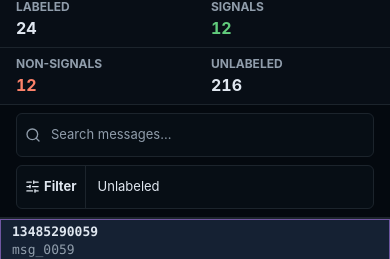
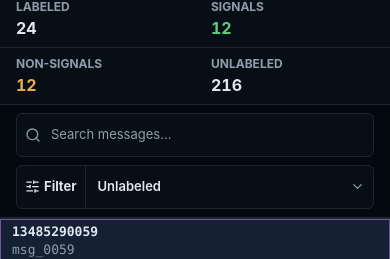
Before and after one commit to evgesha9400/Verasig, a React (Vite) app in the folder web/: page / in a window 390 px wide. Shown: the part 348-607 px from the top of the page. Built offline with nearby package versions, Linux system fonts and the light colour scheme.

Commit message:
fix(web): keep source label filters selectable
- Replace the native message filter select with an accessible listbox popover.

- Keep filter options open until selection, Escape, or outside pointer input.

- Align labeled row highlights with green and yellow label button states.

```diff
--- a/web/src/App.css
+++ b/web/src/App.css
@@ -218,7 +218,7 @@
 }
 
 .stat-item-warning strong {
-  color: var(--danger);
+  color: var(--warning);
 }
 
 .reader-controls {
@@ -231,20 +231,33 @@
   padding: var(--space-sm) var(--space-lg);
 }
 
-.filter-field {
+.filter-menu-wrapper {
+  position: relative;
+}
+
+.filter-trigger {
   align-items: center;
   background: color-mix(in oklch, var(--surface-raised) 70%, var(--surface));
   border: 1px solid var(--border);
   border-radius: var(--radius-sm);
+  color: var(--ink);
   display: inline-flex;
   height: 34px;
-  overflow: hidden;
+  padding: 0;
+  transition:
+    background-color 160ms ease-out,
+    border-color 160ms ease-out;
 }
 
-.filter-field span {
+.filter-trigger:hover,
+.filter-trigger[aria-expanded="true"] {
+  background: var(--surface-active);
+  border-color: var(--border-strong);
+}
+
+.filter-trigger-label {
   align-items: center;
   border-right: 1px solid var(--border);
-  color: var(--ink);
   display: inline-flex;
   font-size: var(--text-label);
   font-weight: var(--weight-bold);
@@ -254,15 +267,74 @@
   padding: 0 var(--space-sm);
 }
 
-.filter-field select {
-  appearance: none;
-  background: transparent;
-  border: 0;
-  color: var(--ink);
+.filter-trigger-value {
   font-size: var(--text-label);
+  font-weight: var(--weight-semibold);
   line-height: var(--line-label);
   min-width: 140px;
   padding: 0 var(--space-md);
+  text-align: left;
+}
+
+.filter-trigger-chevron {
+  color: var(--muted);
+  margin-right: var(--space-sm);
+  transition: transform 160ms ease-out;
+}
+
+.filter-trigger[aria-expanded="true"] .filter-trigger-chevron {
+  transform: rotate(180deg);
+}
+
+.filter-popover {
+  background: var(--surface-raised);
+  border: 1px solid var(--border-strong);
+  border-radius: var(--radius-sm);
+  box-shadow: 0 8px 24px
+    color-mix(in oklch, oklch(0.18 0.018 250) 18%, transparent);
+  display: flex;
+  flex-direction: column;
+  gap: 2px;
+  min-width: 100%;
+  padding: var(--space-xs);
+  position: absolute;
+  right: 0;
+  top: calc(100% + var(--space-xs));
+  z-index: 10;
+}
+
+.filter-option {
+  align-items: center;
+  background: transparent;
+  border: 0;
+  border-radius: var(--radius-xs);
+  color: var(--ink);
+  display: flex;
+  font-size: var(--text-label);
+  font-weight: var(--weight-semibold);
+  gap: var(--space-md);
+  height: 32px;
+  justify-content: space-between;
+  line-height: var(--line-label);
+  min-width: 180px;
+  padding: 0 var(--space-sm);
+  text-align: left;
+  transition: background-color 140ms ease-out;
+  white-space: nowrap;
+}
+
+.filter-option:hover,
+.filter-option:focus-visible {
+  background: var(--surface-active);
+}
+
+.filter-option[aria-selected="true"] {
+  background: color-mix(in oklch, var(--primary) 16%, var(--surface-active));
+}
+
+.filter-option svg {
+  color: var(--primary);
+  flex: 0 0 auto;
 }
 
 .search-field {
@@ -340,21 +412,29 @@
 }
 
 .message-row-signal {
-  background: color-mix(in oklch, var(--success) 10%, var(--surface));
+  background: var(--success-soft);
+}
+
+.message-row-signal:hover {
+  background: var(--success-soft);
 }
 
 .message-row-signal[aria-current="true"] {
-  background: color-mix(in oklch, var(--success) 15%, var(--surface));
-  box-shadow: inset 0 0 0 1px color-mix(in oklch, var(--success) 60%, var(--border));
+  background: var(--success-soft);
+  box-shadow: inset 0 0 0 1px color-mix(in oklch, var(--success) 68%, var(--border));
 }
 
 .message-row-non_signal {
-  background: color-mix(in oklch, var(--warning) 10%, var(--surface));
+  background: var(--warning-soft);
+}
+
+.message-row-non_signal:hover {
+  background: var(--warning-soft);
 }
 
 .message-row-non_signal[aria-current="true"] {
-  background: color-mix(in oklch, var(--warning) 15%, var(--surface));
-  box-shadow: inset 0 0 0 1px color-mix(in oklch, var(--warning) 60%, var(--border));
+  background: var(--warning-soft);
+  box-shadow: inset 0 0 0 1px color-mix(in oklch, var(--warning) 68%, var(--border));
 }
 
 .message-row:focus-visible {
@@ -439,7 +519,7 @@
 
 .label-state.non_signal {
   background: var(--warning-soft);
-  color: var(--danger);
+  color: var(--warning);
 }
 
 .label-state.unlabeled {
@@ -509,6 +589,20 @@
 .label-button:hover {
   background: var(--surface);
   border-color: var(--border-strong);
+}
+
+.label-button-signal[aria-pressed="true"],
+.label-button-signal[aria-pressed="true"]:hover {
+  background: var(--success-soft);
+  border-color: var(--success);
+  color: var(--success);
+}
+
+.label-button-non-signal[aria-pressed="true"],
+.label-button-non-signal[aria-pressed="true"]:hover {
+  background: var(--warning-soft);
+  border-color: var(--warning);
+  color: var(--warning);
 }
 
 .pagination {
@@ -618,12 +712,34 @@
     flex-direction: column;
   }
 
-  .filter-field,
+  .filter-menu-wrapper,
   .search-field {
-    height: 44px;
     max-width: none;
     min-width: 0;
     width: 100%;
+  }
+
+  .filter-trigger,
+  .search-field {
+    height: 44px;
+  }
+
+  .filter-trigger {
+    width: 100%;
+  }
+
+  .filter-trigger-value {
+    flex: 1;
+    min-width: 0;
+  }
+
+  .filter-popover {
+    left: 0;
+    right: auto;
+  }
+
+  .filter-option {
+    height: 40px;
   }
 
   .message-header {
--- a/web/src/App.tsx
+++ b/web/src/App.tsx
@@ -1,5 +1,7 @@
 import {
+  Check,
   CheckCircle2,
+  ChevronDown,
   ChevronLeft,
   ChevronRight,
   FlaskConical,
@@ -9,7 +11,14 @@ import {
   SlidersHorizontal,
   TrendingUp,
 } from "lucide-react"
-import { useEffect, useMemo, useState } from "react"
+import {
+  useEffect,
+  useId,
+  useMemo,
+  useRef,
+  useState,
+  type KeyboardEvent as ReactKeyboardEvent,
+} from "react"
 import "./App.css"
 import {
   DEFAULT_PAGE_SIZE,
@@ -34,6 +43,27 @@ const selectedFeed: SourceFeed = {
 }
 
 const initialMessages = makeSourceMessages()
+
+type MessageFilterOption = {
+  label: string
+  value: MessageFilter
+}
+
+const defaultMessageFilterOption: MessageFilterOption = {
+  label: "All",
+  value: "all",
+}
+
+const messageFilterOptions: MessageFilterOption[] = [
+  defaultMessageFilterOption,
+  { label: "Candidates", value: "candidates" },
+  { label: "Non-candidates", value: "non_candidates" },
+  { label: "Unlabeled", value: "unlabeled" },
+  { label: "Signal", value: "signal" },
+  { label: "Non-signal", value: "non_signal" },
+  { label: "Has media", value: "media" },
+  { label: "Replies", value: "replies" },
+]
 
 function App() {
   const [messages, setMessages] = useState(initialMessages)
@@ -268,6 +298,58 @@ function ReaderControls({
   onSearchChange: (value: string) => void
   searchQuery: string
 }) {
+  const filterMenuId = useId()
+  const filterMenuRef = useRef<HTMLDivElement>(null)
+  const [isFilterMenuOpen, setFilterMenuOpen] = useState(false)
+  const selectedFilterOption = selectMessageFilterOption(filter)
+
+  useEffect(() => {
+    if (!isFilterMenuOpen) {
+      return
+    }
+
+    function closeFilterMenuWhenPointerStartsOutside(event: PointerEvent) {
+      if (targetIsInsideElement(filterMenuRef.current, event.target)) {
+        return
+      }
+
+      setFilterMenuOpen(false)
+    }
+
+    document.addEventListener("pointerdown", closeFilterMenuWhenPointerStartsOutside)
+
+    return () => {
+      document.removeEventListener(
+        "pointerdown",
+        closeFilterMenuWhenPointerStartsOutside,
+      )
+    }
+  }, [isFilterMenuOpen])
+
+  function toggleFilterMenu() {
+    setFilterMenuOpen((currentValue) => !currentValue)
+  }
+
+  function closeFilterMenu() {
+    setFilterMenuOpen(false)
+  }
+
+  function closeFilterMenuWhenEscapeIsPressed(
+    event: ReactKeyboardEvent<HTMLDivElement>,
+  ) {
+    if (event.key !== "Escape") {
+      return
+    }
+
+    event.preventDefault()
+    closeFilterMenu()
+  }
+
+  function selectFilterOption(value: MessageFilter) {
+    onFilterChange(value)
+    closeFilterMenu()
+  }
+
   return (
     <section className="reader-controls" aria-label="Message controls">
       <label className="search-field" aria-label="Search messages">
@@ -281,26 +363,55 @@ function ReaderControls({
         />
       </label>
 
-      <label className="filter-field">
-        <span>
-          <SlidersHorizontal size={15} aria-hidden="true" />
-          Filter
-        </span>
-        <select
-          aria-label="Message filter"
-          value={filter}
-          onChange={(event) => onFilterChange(event.target.value as MessageFilter)}
+      <div
+        className="filter-menu-wrapper"
+        onKeyDown={closeFilterMenuWhenEscapeIsPressed}
+        ref={filterMenuRef}
+      >
+        <button
+          aria-controls={filterMenuId}
+          aria-expanded={isFilterMenuOpen}
+          aria-haspopup="listbox"
+          aria-label={`Message filter: ${selectedFilterOption.label}`}
+          className="filter-trigger"
+          type="button"
+          onClick={toggleFilterMenu}
         >
-          <option value="all">All</option>
-          <option value="candidates">Candidates</option>
-          <option value="non_candidates">Non-candidates</option>
-          <option value="unlabeled">Unlabeled</option>
-          <option value="signal">Signal</option>
-          <option value="non_signal">Non-signal</option>
-          <option value="media">Has media</option>
-          <option value="replies">Replies</option>
-        </select>
-      </label>
+          <span className="filter-trigger-label">
+            <SlidersHorizontal size={15} aria-hidden="true" />
+            Filter
+          </span>
+          <span className="filter-trigger-value">{selectedFilterOption.label}</span>
+          <ChevronDown
+            className="filter-trigger-chevron"
+            size={15}
+            aria-hidden="true"
+          />
+        </button>
+
+        {isFilterMenuOpen && (
+          <div
+            aria-label="Message filter options"
+            className="filter-popover"
+            id={filterMenuId}
+            role="listbox"
+          >
+            {messageFilterOptions.map((option) => (
+              <button
+                aria-selected={option.value === filter}
+                className="filter-option"
+                key={option.value}
+                role="option"
+                type="button"
+                onClick={() => selectFilterOption(option.value)}
+              >
+                <span>{option.label}</span>
+                {option.value === filter && <Check size={14} aria-hidden="true" />}
+              </button>
+            ))}
+          </div>
+        )}
+      </div>
     </section>
   )
 }
@@ -587,6 +698,20 @@ function labelText(label: LabelValue | undefined): string {
   return "Unlabeled"
 }
 
+function selectMessageFilterOption(filter: MessageFilter): MessageFilterOption {
+  return (
+    messageFilterOptions.find((option) => option.value === filter) ??
+    defaultMessageFilterOption
+  )
+}
+
+function targetIsInsideElement(
+  element: HTMLElement | null,
+  target: EventTarget | null,
+): boolean {
+  return element !== null && target instanceof Node && element.contains(target)
+}
+
 function selectActivePageMessageId(
   activeMessageId: string | undefined,
   messages: SourceMessage[],
```
Also changed, not shown: 1 other file (tests, documents, lock files or other folders).
